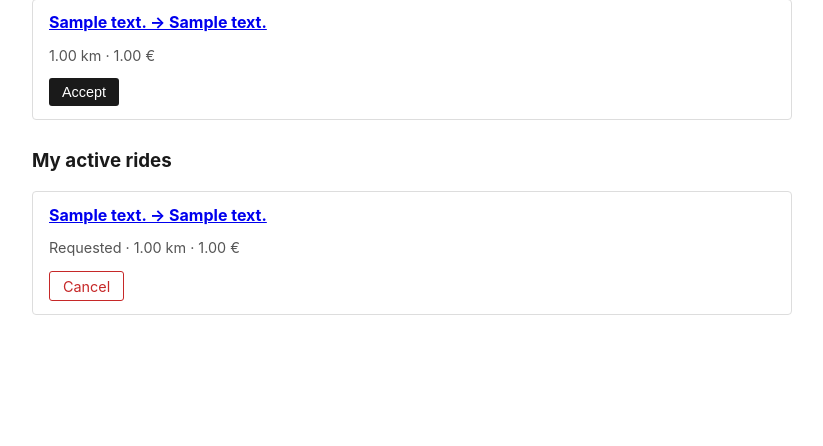
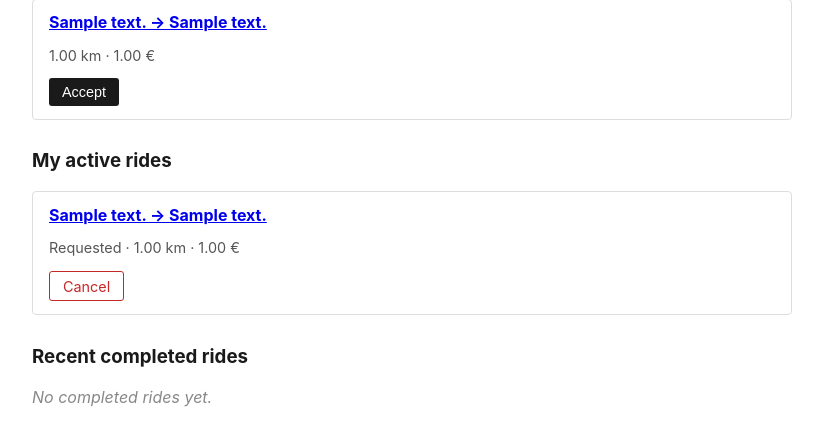
Before and after one commit to sandersirge/asd-hw3, a Django app: page /rides/ in a window 1280 px wide. Shown: the part 195-641 px from the top of the page, without its empty margins (228-1051 px from the left). Run offline with Django 4.2, Linux system fonts and the light colour scheme; a user stored in the database is signed in; tables that the repository leaves empty hold one stand-in row (values such as "Sample post").

Commit message:
Task 3: Dashboard lists completed rides with receipt links - passing

```diff
--- a/rides/templates/rides/dashboard.html
+++ b/rides/templates/rides/dashboard.html
@@ -76,4 +76,25 @@
     {% else %}
         <p class="empty">You have no active rides.</p>
     {% endif %}
+
+    <h3>Recent completed rides</h3>
+    {% if recent_completed %}
+        {% for ride in recent_completed %}
+            <div class="ride">
+                <h4>
+                    <a href="{% url 'rides:receipt' ride.id %}">
+                        {{ ride.pickup_address }} → {{ ride.dropoff_address }}
+                    </a>
+                </h4>
+                <p class="meta">
+                    {{ ride.completed_at|date:"Y-m-d H:i" }}
+                    · {{ ride.distance_km }} km
+                    · {{ ride.fare }} €
+                    {% if ride.surge_multiplier != 1 %} · ×{{ ride.surge_multiplier }}{% endif %}
+                </p>
+            </div>
+        {% endfor %}
+    {% else %}
+        <p class="empty">No completed rides yet.</p>
+    {% endif %}
 {% endblock %}
--- a/rides/views.py
+++ b/rides/views.py
@@ -10,15 +10,19 @@ from .forms import CancelRideForm
 
 @login_required
 def dashboard(request):
-    """Driver dashboard: pending requests + my active rides."""
+    """Driver dashboard: pending requests, my active rides, and my most
+    recently completed rides."""
     pending = Ride.objects.filter(status=Ride.STATUS_REQUESTED)
     mine = Ride.objects.filter(driver=request.user).exclude(
         status__in=[Ride.STATUS_COMPLETED, Ride.STATUS_CANCELLED]
     )
+    recent_completed = Ride.objects.filter(
+        driver=request.user, status=Ride.STATUS_COMPLETED
+    ).order_by("-completed_at")[:5]
     return render(
         request,
         "rides/dashboard.html",
-        {"pending": pending, "mine": mine},
+        {"pending": pending, "mine": mine, "recent_completed": recent_completed},
     )
 
 
```
